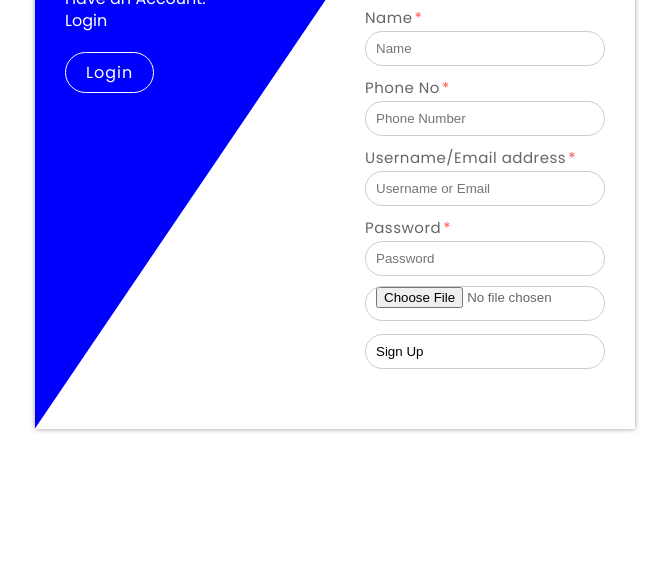
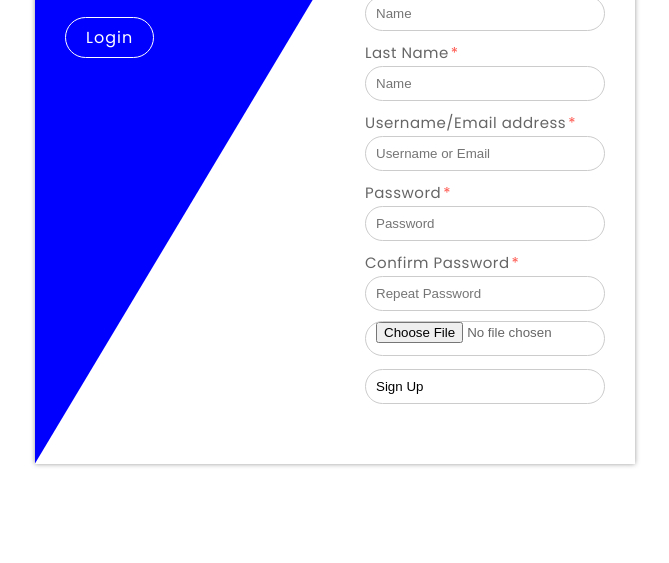
Before and after one commit to muhammadminhaj786/social-app-with-firebase, a plain HTML site: page signup.html in a window 1280 px wide. Shown: the part 237-800 px from the top of the page, without its empty margins (305-974 px from the left). Drawn offline with Linux system fonts and the light colour scheme.

Commit message:
complete

```diff
--- a/signup.html
+++ b/signup.html
@@ -23,12 +23,21 @@
                 <div class="login-form">
                     <h2>Sign Up</h2>
                     <form onsubmit=" signUp(); return false">
-                        <p> <label>Name<span>*</span></label> <input type="text" placeholder="Name" id="name" required> </p>
-                        <p> <label>Phone No<span>*</span></label> <input type="number" placeholder="Phone Number" id="phNo" required> </p>
+                        <p> <label>First Name<span>*</span></label> <input type="text" placeholder="Name" id="fname" required> </p>
+                        <p> <label>Last Name<span>*</span></label> <input type="text" placeholder="Name" id="lname" required> </p>
                         <p> <label>Username/Email address<span>*</span></label> <input type="text" placeholder="Username or Email" id="email" required> </p>
                         <p> <label>Password<span>*</span></label> <input type="password" placeholder="Password" id="password" required> </p>
+                        <p> <label>Confirm Password<span>*</span></label> <input type="password" placeholder="Repeat Password" id="cpassword" required> </p>
                         <p> <input type="file" id="file" placeholder="chose your file"> </p>
-                        <p> <input type="" value="Sign Up" id="signBtn"> </p>
+                        <!-- <p> <select class="form-select" id ="userInt"aria-label="Default select example">
+                            <option selected>Which field interest</option>
+                            <option value="Data Science">Data Science</option>
+                            <option value="web dev">web dev</option>
+                            <option value="flutter">flutter</option>
+                            <option value="cyber security">cyber security</option>
+
+                          </select> </p> -->
+                        <p> <input type="" value="Sign Up" onclick="createUer()"> </p>
                     </form>
                 </div>
             </div>
```
